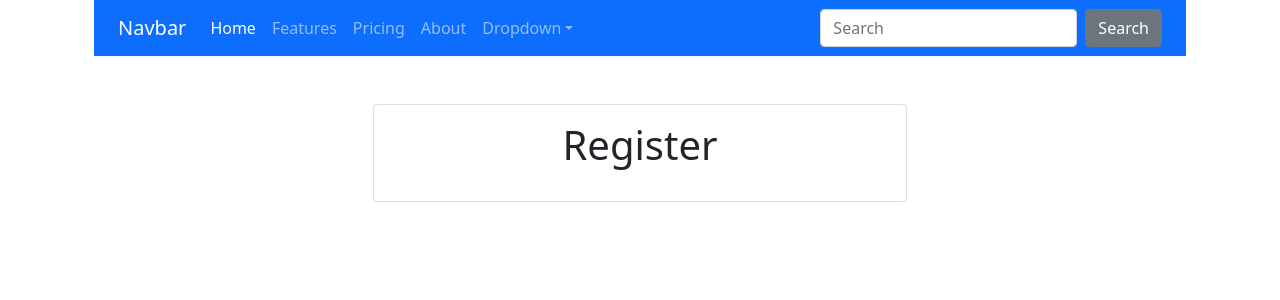
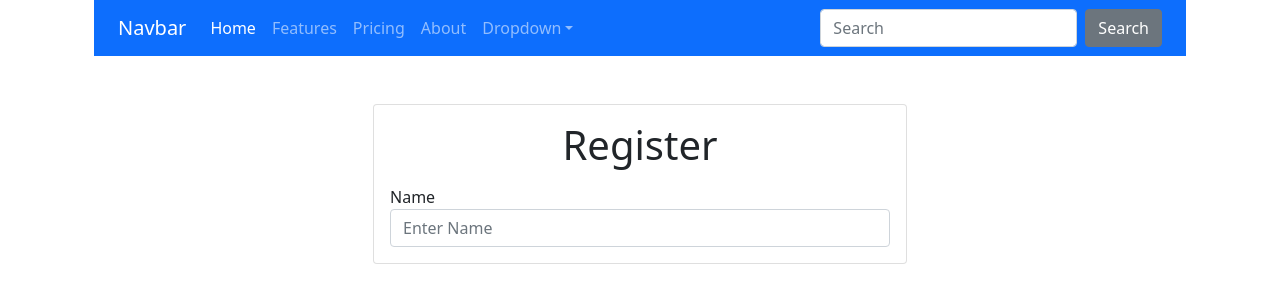
Before and after one commit to jayu1999/my-app, a React (Create React App) app: page /register in a window 1280 px wide. Shown: the top 300 px of the page. Built offline with nearby package versions, Linux system fonts and the light colour scheme.

Commit message:
register name box

```diff
--- a/src/Compoents/Register.js
+++ b/src/Compoents/Register.js
@@ -7,9 +7,21 @@ export default class Register extends Component {
         <div class="col-md-6 m-auto">
           <div class="card card-body">
             <h1 class="text-center mb-3">
-              <i class="fas fa-user-plus"></i> Register
-            </h1>
+              <i class="fas fa-user-plus"></i> Register </h1>
+
+        <form action="/users/register" method="POST">
+        <div class="form-group">
+          <label for="name">Name</label>
+          <input
+            type="name"
+            id="name"
+            name="name"
+            class="form-control"
+            placeholder="Enter Name"
+            />
           </div>
+        </form>
+        </div>
         </div>
       </div>
     );
```
